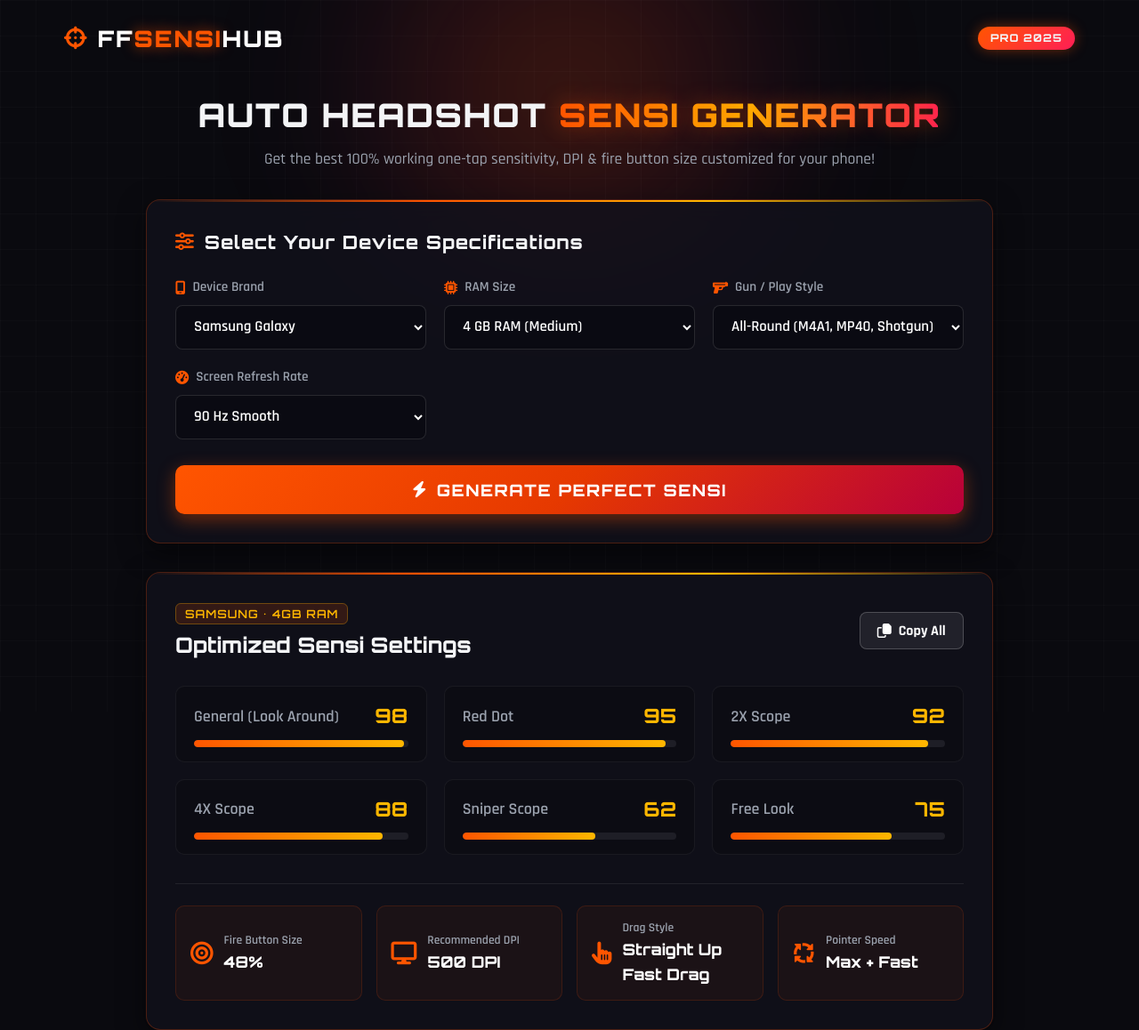
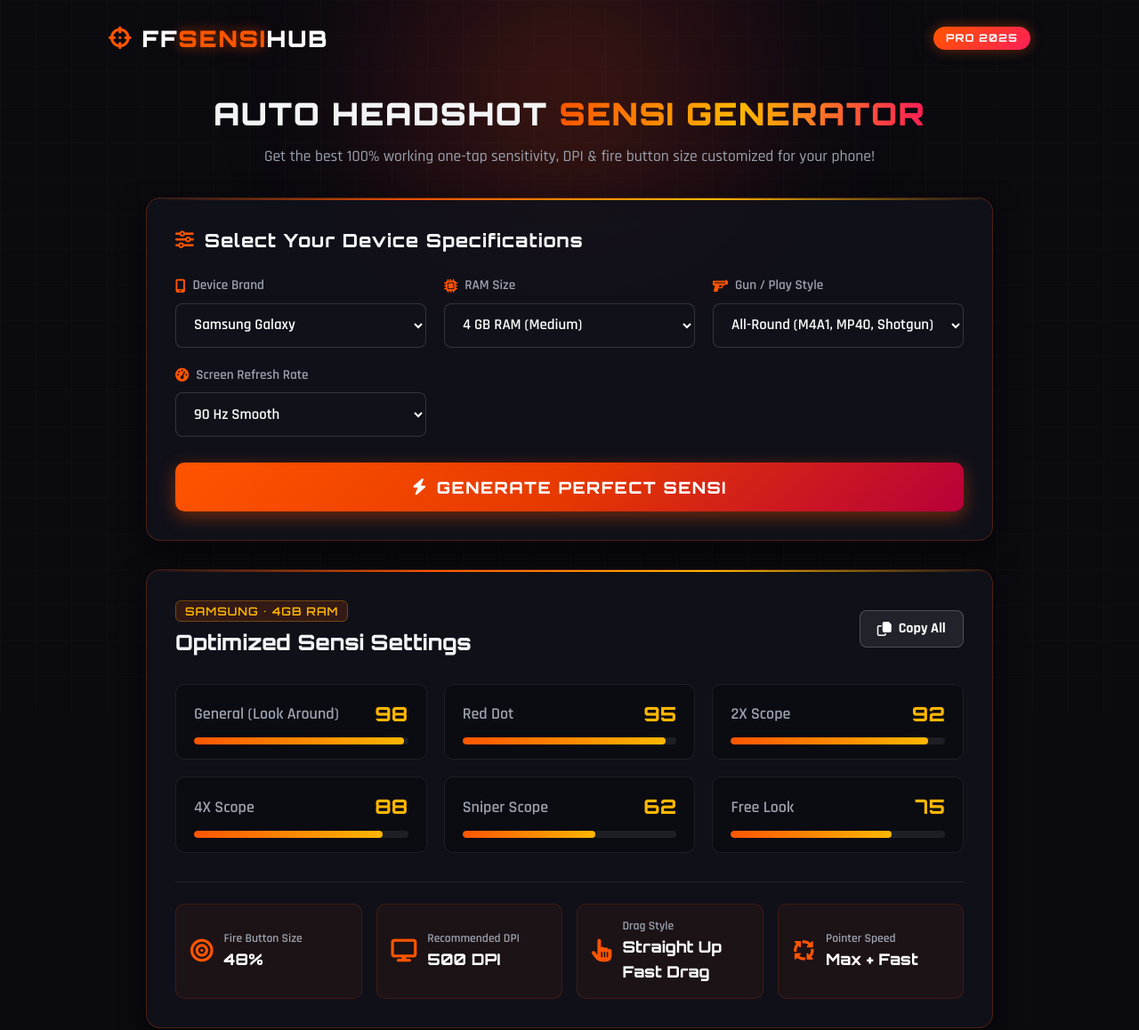
Before and after one commit to kushanthag-maker/ff-sensi-hub, a website: page index.html in a window 1280 px wide. Shown: the top 1158 px of the page at 89% size. Drawn offline with Linux system fonts and the light colour scheme.

Commit message:
Alien X Agent: add style.css

```diff
--- a/style.css
+++ b/style.css
@@ -1,7 +1,7 @@
 :root {
   --bg-dark: #0a0a0f;
-  --card-bg: rgba(18, 18, 28, 0.75);
-  --card-border: rgba(255, 77, 0, 0.25);
+  --card-bg: rgba(18, 18, 28, 0.85);
+  --card-border: rgba(255, 85, 0, 0.25);
   --primary-orange: #ff5500;
   --accent-gold: #ffb700;
   --neon-red: #ff1e56;
@@ -59,7 +59,7 @@
   justify-content: space-between;
   align-items: center;
   padding: 1.5rem 2rem;
-  max-width: 1200px;
+  max-width: 1100px;
   margin: 0 auto;
 }
 
@@ -108,7 +108,7 @@
 
 .hero h1 {
   font-family: var(--font-heading);
-  font-size: 2.3rem;
+  font-size: 2.2rem;
   font-weight: 900;
   letter-spacing: 1.5px;
   margin-bottom: 0.5rem;
@@ -118,7 +118,6 @@
   background: linear-gradient(90deg, #ff5500, #ffb700, #ff1e56);
   -webkit-background-clip: text;
   -webkit-text-fill-color: transparent;
-  text-shadow: 0 0 25px rgba(255, 85, 0, 0.4);
 }
 
 .subtitle {
@@ -192,8 +191,8 @@
 
 select {
   width: 100%;
-  background: rgba(10, 10, 18, 0.9);
-  border: 1px solid rgba(255, 255, 255, 0.12);
+  background: #11111a;
+  border: 1px solid rgba(255, 255, 255, 0.15);
   color: #fff;
   padding: 0.75rem 1rem;
   border-radius: 8px;
@@ -201,13 +200,12 @@
   font-size: 1.05rem;
   font-weight: 600;
   outline: none;
-  transition: all 0.2s ease;
   cursor: pointer;
 }
 
 select:focus {
   border-color: var(--primary-orange);
-  box-shadow: 0 0 12px rgba(255, 85, 0, 0.35);
+  box-shadow: 0 0 10px rgba(255, 85, 0, 0.3);
 }
 
 /* Button */
@@ -227,7 +225,7 @@
   align-items: center;
   justify-content: center;
   gap: 10px;
-  transition: all 0.25s ease;
+  transition: transform 0.2s, box-shadow 0.2s;
   box-shadow: 0 6px 20px rgba(255, 85, 0, 0.4);
 }
 
@@ -291,14 +289,14 @@
 /* Sensi Grid */
 .sensi-grid {
   display: grid;
-  grid-template-columns: repeat(auto-fit, minmax(280px, 1fr));
+  grid-template-columns: repeat(auto-fit, minmax(260px, 1fr));
   gap: 1.2rem;
   margin-bottom: 2rem;
 }
 
 .sensi-box {
-  background: rgba(10, 10, 18, 0.6);
-  border: 1px solid rgba(255, 255, 255, 0.06);
+  background: rgba(10, 10, 18, 0.8);
+  border: 1px solid rgba(255, 255, 255, 0.08);
   padding: 1rem 1.25rem;
   border-radius: 10px;
 }
@@ -333,7 +331,7 @@
   height: 100%;
   background: linear-gradient(90deg, #ff5500, #ffb700);
   border-radius: 4px;
-  transition: width 0.6s cubic-bezier(0.16, 1, 0.3, 1);
+  transition: width 0.5s ease-out;
 }
 
 /* Extra Specs */
@@ -416,7 +414,7 @@
 
 @media (max-width: 600px) {
   .hero h1 {
-    font-size: 1.6rem;
+    font-size: 1.5rem;
   }
   .glass-card {
     padding: 1.25rem;
```
